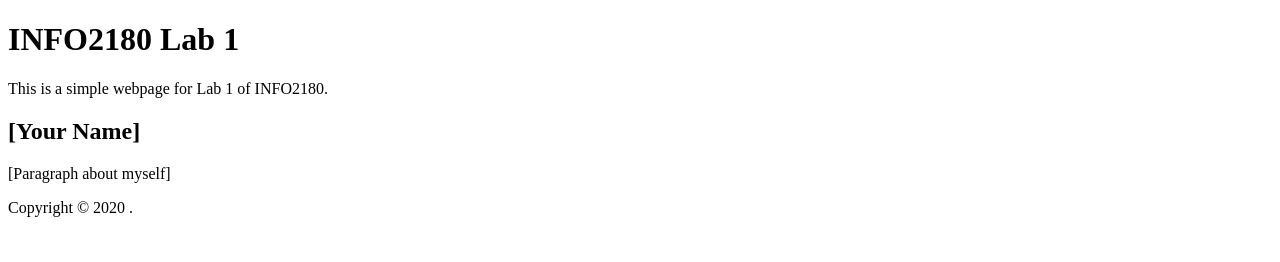
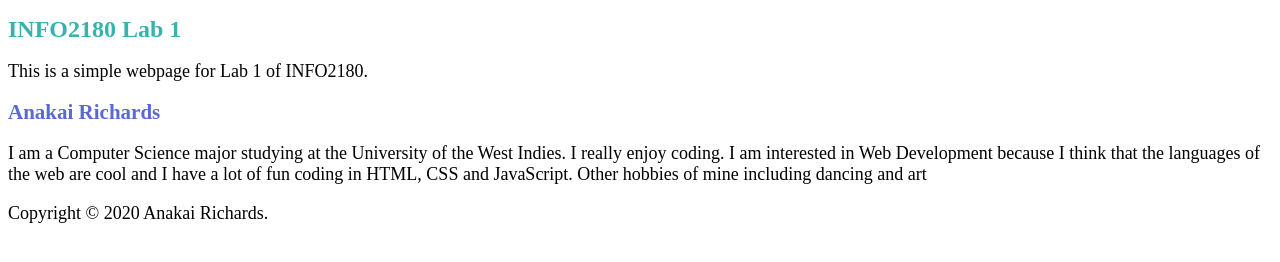
Before and after one commit to richtwin567/info2180-lab1, a plain HTML site: page index.html in a window 1280 px wide. Drawn offline with Linux system fonts and the light colour scheme.

Commit message:
Added an 'about me' section to index.html and CSS styling

```diff
--- a/index.html
+++ b/index.html
@@ -6,6 +6,7 @@
     <meta name="viewport" content="width=devicewidth, initial-scale=1.0">
     <meta http-equiv="X-UA-Compatible" content="ie=edge">
     <title>INFO2180 Lab 1</title>
+    <link rel="stylesheet" href="styles.css">
 </head>
 
 <body>
@@ -14,11 +15,12 @@
         <p>This is a simple webpage for Lab 1 of INFO2180.</p>
     </header>
     <main>
-        <h2>[Your Name]</h2>
-        <p>[Paragraph about myself]</p>
+        <h2>Anakai Richards</h2>
+        <p>I am a Computer Science major studying at the University of the West Indies. I really enjoy coding. I am interested in Web Development because I think that the languages of the web are cool and I have a lot of fun coding in HTML, CSS and JavaScript.
+            Other hobbies of mine including dancing and art</p>
     </main>
     <footer>
-        <p>Copyright &copy; 2020 <Your Name>.</p>
+        <p>Copyright &copy; 2020 Anakai Richards.</p>
     </footer>
 </body>
 
--- /dev/null
+++ b/styles.css
@@ -0,0 +1,13 @@
+h1 {
+    font-size: 24px;
+    color: #38b2ac;
+}
+
+h2 {
+    font-size: 21px;
+    color: #5A67D8;
+}
+
+p {
+    font-size: 18px;
+}
```
